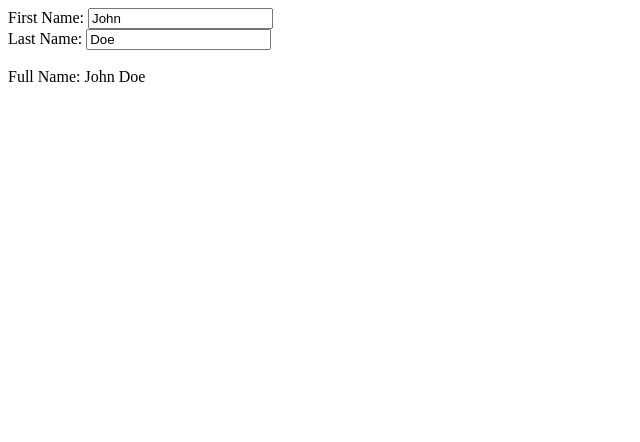
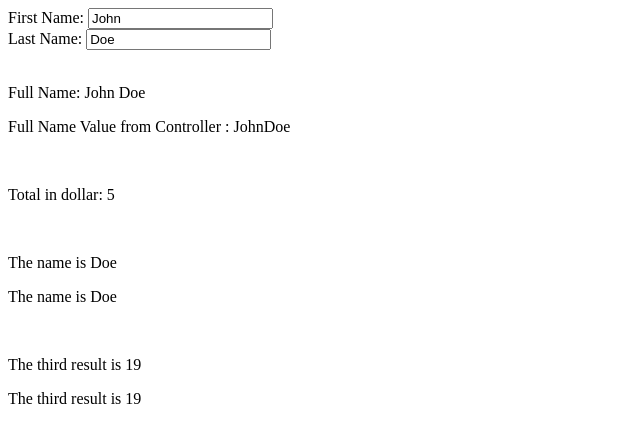
Before and after one commit to wudtichaikarun/angular_1, a plain HTML site: page index.html in a window 1280 px wide. Shown: the whole page, without its empty margins (0-640 px from the left). Drawn offline with nearby package versions, Linux system fonts and the light colour scheme.

Commit message:
expressions

```diff
--- a/index.html
+++ b/index.html
@@ -2,11 +2,36 @@
 <html lang="en-US">
   <script src="https://ajax.googleapis.com/ajax/libs/angularjs/1.6.9/angular.min.js"></script>
   <body>
-    <div ng-app="myApp" ng-controller="myCtrl">
+    <div
+      ng-app="myApp"
+      ng-controller="myCtrl"
+      ng-init="quantity=1;cost=5;person={firstName:'John',lastName:'Doe'};points=[1,15,19,2,40]"
+    >
+      <!-- binding value -->
       First Name: <input type="text" ng-model="firstName" /><br />
       Last Name: <input type="text" ng-model="lastName" /><br />
       <br />
-      Full Name: {{firstName + " " + lastName}}
+      <p>
+        Full Name: {{firstName + " " + lastName}}
+      </p>
+      <!-- value from controller -->
+      <p>
+        Full Name Value from Controller : {{fullName}}
+      </p>
+
+      <!-- ng-init -->
+      <br />
+      <p>Total in dollar: {{ quantity * cost }}</p>
+
+      <!-- ng-init object -->
+      <br />
+      <p>The name is <span ng-bind="person.lastName"></span></p>
+      <p>The name is {{ person.lastName }}</p>
+
+      <!-- ng-init array -->
+      <br />
+      <p>The third result is <span ng-bind="points[2]"></span></p>
+      <p>The third result is {{ points[2] }}</p>
     </div>
 
     <script>
@@ -14,6 +39,7 @@
       app.controller("myCtrl", function ($scope) {
         $scope.firstName = "John";
         $scope.lastName = "Doe";
+        $scope.fullName = $scope.firstName + $scope.lastName;
       });
     </script>
   </body>
```
Also changed, not shown: 1 other file.
